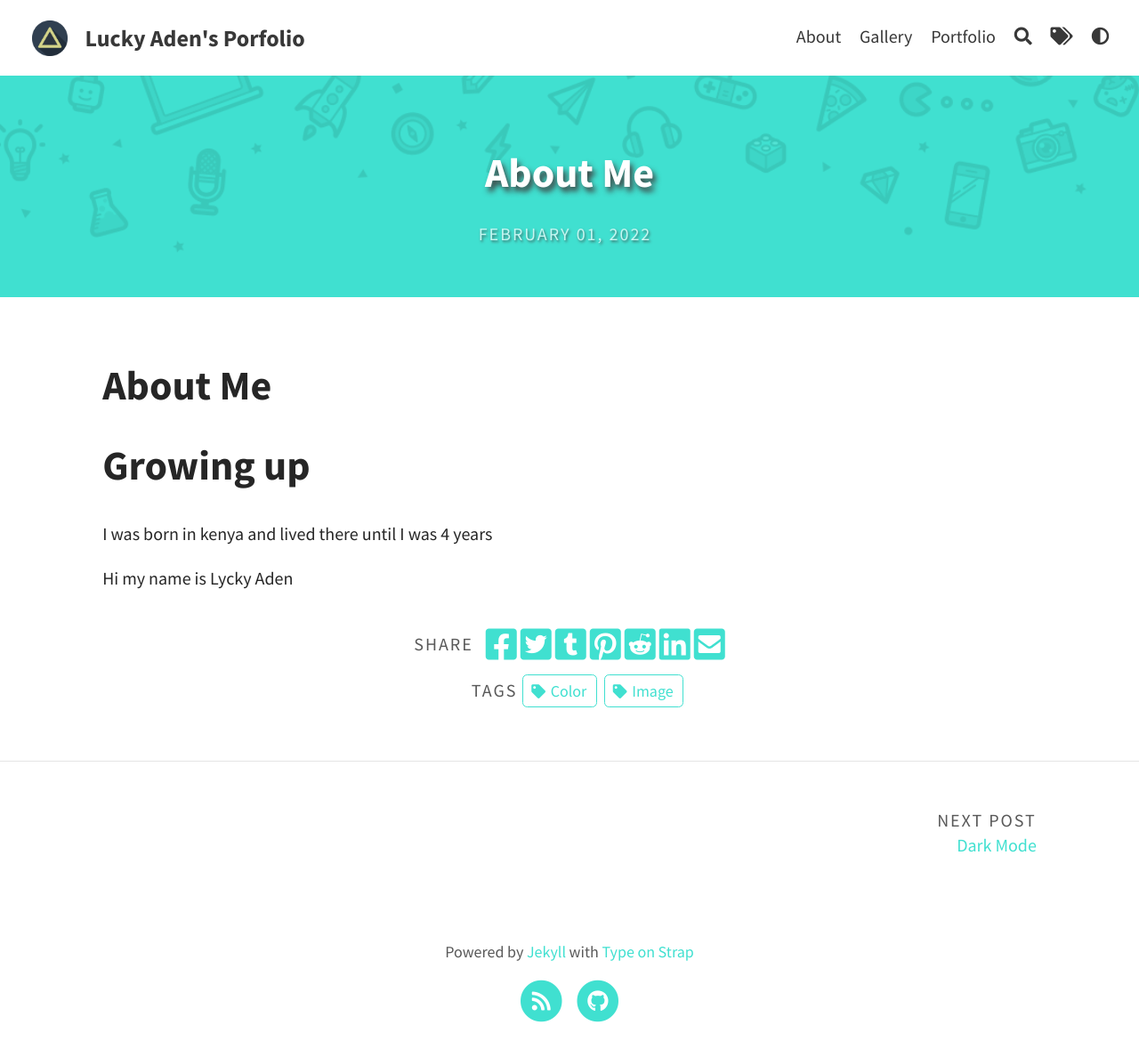
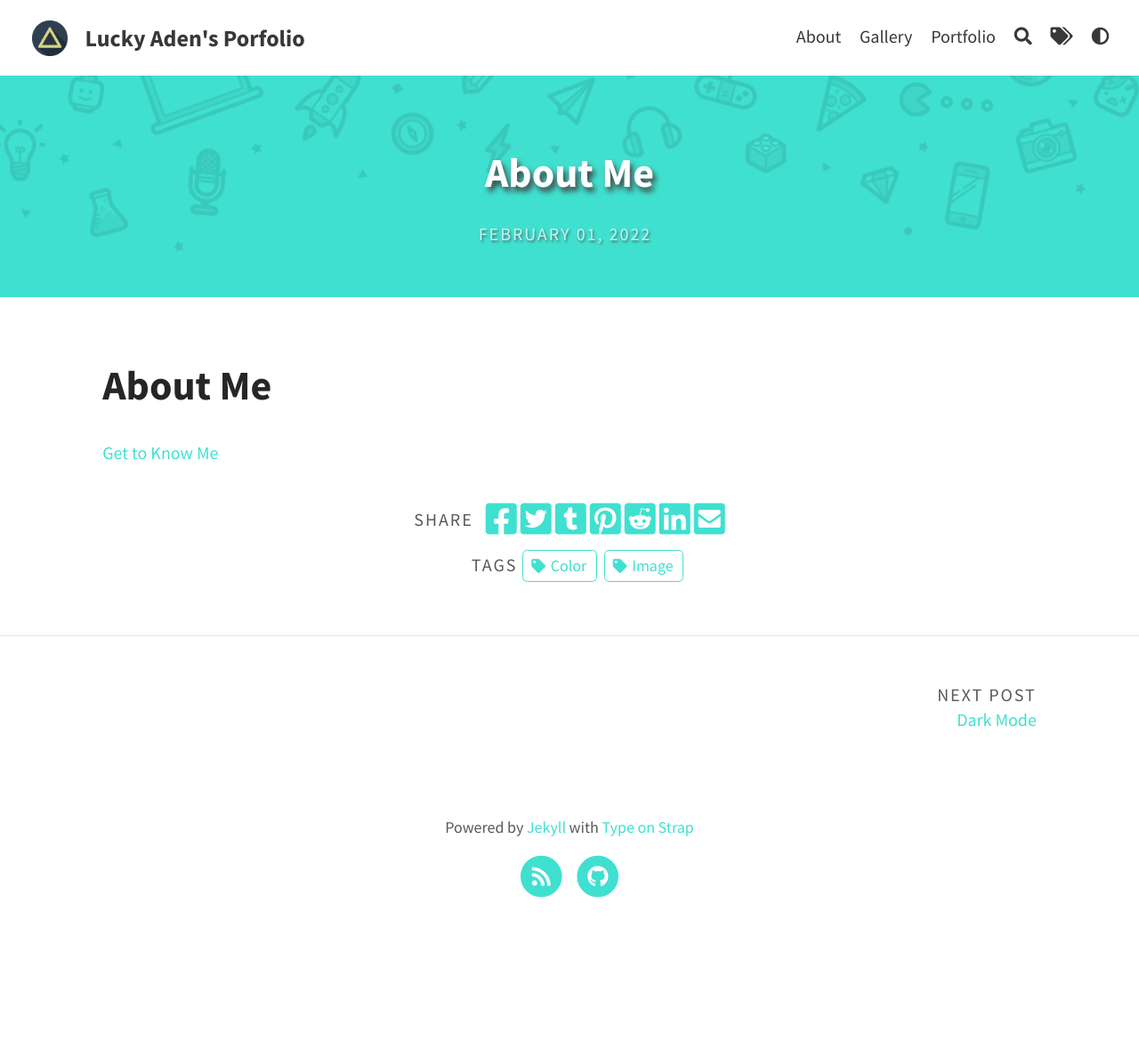
Before and after one commit to Luckyaden/personal_portfolio, a Jekyll site: the page built from _posts/2022-02-01-About-Me.md, in a window 1280 px wide. Shown: the whole page at 89% size. Built offline with Jekyll 4.4.1, drawn with Linux system fonts in a browser that asks for light colours; after the commit the page ends 1047 px from its top, so only the background shows below that.

Commit message:
Link was made

```diff
--- a/_posts/2022-02-01-About-Me.md
+++ b/_posts/2022-02-01-About-Me.md
@@ -6,7 +6,4 @@ color: turquoise
 excerpt_separator: <!--more-->
 ---
 # About Me
-
-<h1> Growing up</h1>
-<p> I was born in kenya and lived there until I was 4 years </p>
-Hi my name is Lycky Aden
+<a href="/pages/about.md"> Get to Know Me </a>
```
